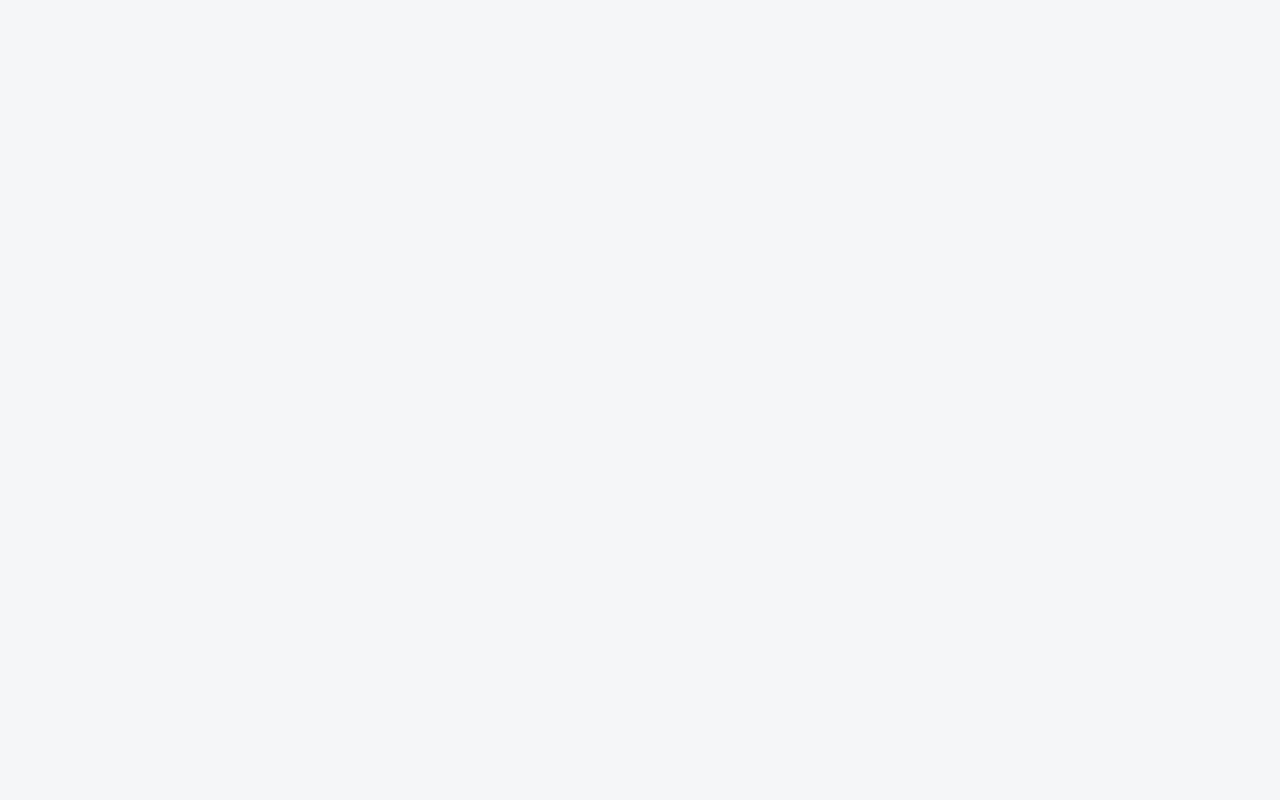
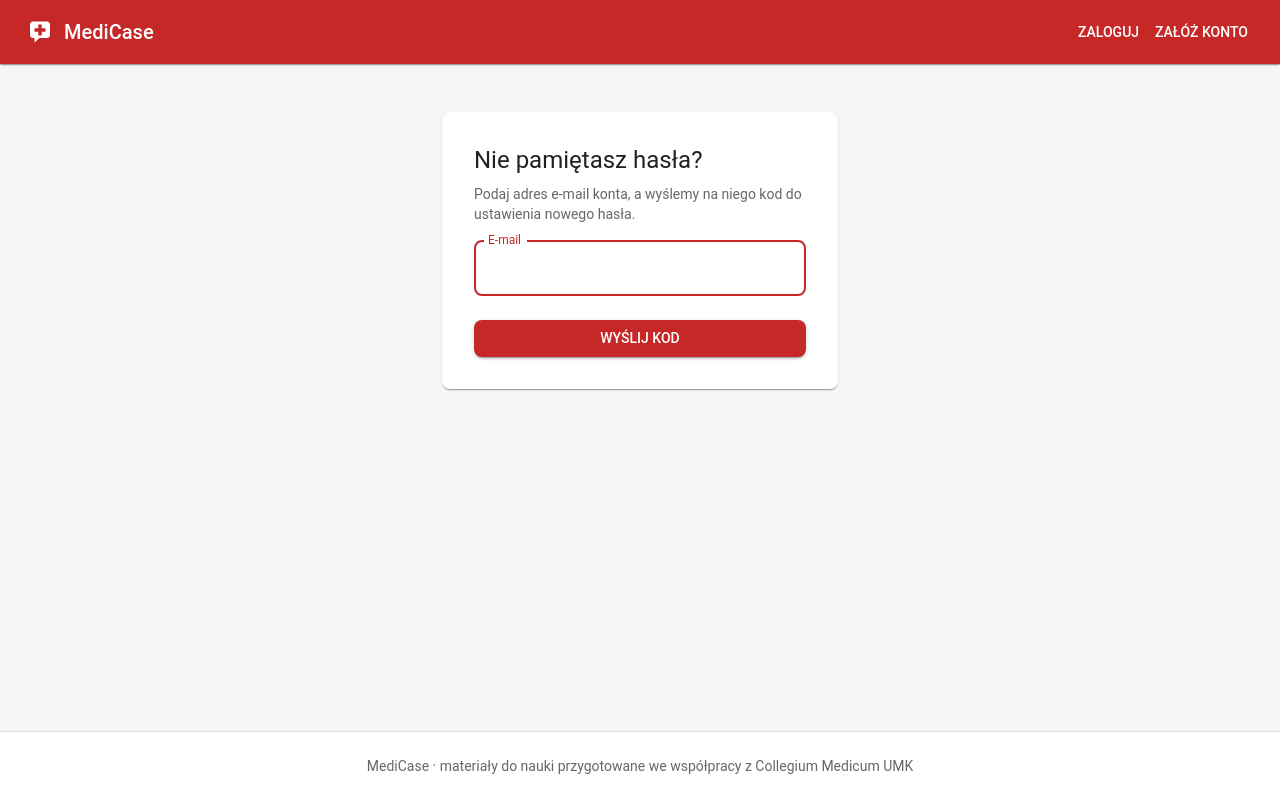
Before and after one commit to emilgruzalski/medi-case, a React (Vite) app in the folder frontend/: page /forgot-password in a window 1280 px wide. Before the commit this address had no page. Built offline with nearby package versions, Linux system fonts and the light colour scheme.

Commit message:
Reset forgotten passwords with Cognito

```diff
--- a/frontend/src/App.jsx
+++ b/frontend/src/App.jsx
@@ -6,6 +6,7 @@ import Home from './components/landing/Home';
 import Login from './components/user/Login';
 import Register from './components/user/Register';
 import ConfirmAccount from './components/user/ConfirmAccount';
+import ForgotPassword from './components/user/ForgotPassword';
 import SetLanguage from './components/user/SetLanguage';
 import Profile from './components/user/Profile';
 import Learning from './components/learning/Learning';
@@ -21,6 +22,7 @@ function App() {
         <Route path="login" element={<Login />} />
         <Route path="register" element={<Register />} />
         <Route path="confirm" element={<ConfirmAccount />} />
+        <Route path="forgot-password" element={<ForgotPassword />} />
         <Route element={<ProtectedRoute />}>
           <Route path="language" element={<SetLanguage />} />
           <Route path="learning" element={<Learning />} />
--- /dev/null
+++ b/frontend/src/components/user/ForgotPassword.jsx
@@ -0,0 +1,91 @@
+import { useState } from 'react';
+import { useNavigate } from 'react-router-dom';
+import { Alert, Box, Button, TextField, Typography } from '@mui/material';
+import FormCard from '../common/FormCard';
+import { confirmForgotPassword, forgotPassword } from '../../network/cognito';
+import { getErrorMessage } from '../../lib/errors';
+import { isValidEmail, validatePassword } from '../../lib/validation';
+
+const EMPTY_FORM = { email: '', code: '', password: '', confirmPassword: '' };
+
+function ForgotPassword() {
+  const [form, setForm] = useState(EMPTY_FORM);
+  const [codeSent, setCodeSent] = useState(false);
+  const [error, setError] = useState('');
+  const [loading, setLoading] = useState(false);
+  const navigate = useNavigate();
+
+  const handleChange = (event) => setForm({ ...form, [event.target.name]: event.target.value });
+  const email = form.email.trim().toLowerCase();
+
+  const run = async (action) => {
+    setLoading(true);
+    try {
+      await action();
+      setError('');
+    } catch (err) {
+      setError(getErrorMessage(err));
+    } finally {
+      setLoading(false);
+    }
+  };
+
+  const handleSendCode = (event) => {
+    event.preventDefault();
+    if (!isValidEmail(email)) {
+      setError('Podaj poprawny adres e-mail.');
+      return;
+    }
+    run(async () => {
+      await forgotPassword(email);
+      setCodeSent(true);
+    });
+  };
+
+  const handleReset = (event) => {
+    event.preventDefault();
+    const validationError = validatePassword(form.password, form.confirmPassword);
+    if (validationError) {
+      setError(validationError);
+      return;
+    }
+    run(async () => {
+      await confirmForgotPassword(email, form.code.trim(), form.password);
+      navigate('/login', { state: { passwordReset: true } });
+    });
+  };
+
+  return (
+    <FormCard title="Nie pamiętasz hasła?">
+      <Typography variant="body2" color="text.secondary">
+        {codeSent
+          ? 'Wysłaliśmy kod na Twój adres e-mail. Wpisz go razem z nowym hasłem.'
+          : 'Podaj adres e-mail konta, a wyślemy na niego kod do ustawienia nowego hasła.'}
+      </Typography>
+      {error && <Alert severity="error" sx={{ mt: 2 }}>{error}</Alert>}
+      {!codeSent ? (
+        <Box component="form" onSubmit={handleSendCode} noValidate>
+          <TextField label="E-mail" name="email" type="email" value={form.email} onChange={handleChange}
+            fullWidth margin="normal" autoComplete="email" autoFocus />
+          <Button type="submit" variant="contained" fullWidth sx={{ mt: 2 }} disabled={loading}>
+            Wyślij kod
+          </Button>
+        </Box>
+      ) : (
+        <Box component="form" onSubmit={handleReset} noValidate>
+          <TextField label="Kod" name="code" value={form.code} onChange={handleChange}
+            fullWidth margin="normal" autoComplete="one-time-code" autoFocus />
+          <TextField label="Nowe hasło" name="password" type="password" value={form.password} onChange={handleChange}
+            fullWidth margin="normal" autoComplete="new-password" />
+          <TextField label="Powtórz nowe hasło" name="confirmPassword" type="password" value={form.confirmPassword}
+            onChange={handleChange} fullWidth margin="normal" autoComplete="new-password" />
+          <Button type="submit" variant="contained" fullWidth sx={{ mt: 2 }} disabled={loading || !form.code.trim()}>
+            Ustaw nowe hasło
+          </Button>
+        </Box>
+      )}
+    </FormCard>
+  );
+}
+
+export default ForgotPassword;
--- a/frontend/src/components/user/Login.jsx
+++ b/frontend/src/components/user/Login.jsx
@@ -43,6 +43,9 @@ function Login() {
         {location.state?.confirmed && !error && (
           <Alert severity="success" sx={{ mb: 2 }}>Konto zostało potwierdzone. Możesz się zalogować.</Alert>
         )}
+        {location.state?.passwordReset && !error && (
+          <Alert severity="success" sx={{ mb: 2 }}>Hasło zostało zmienione. Zaloguj się nowym hasłem.</Alert>
+        )}
         {error && <Alert severity="error" sx={{ mb: 2 }}>{error}</Alert>}
         <TextField label="E-mail" name="email" type="email" value={form.email} onChange={handleChange}
           fullWidth margin="normal" autoComplete="email" autoFocus />
@@ -53,6 +56,9 @@ function Login() {
         </Button>
       </Box>
       <Typography variant="body2" sx={{ mt: 2 }}>
+        <Link component={RouterLink} to="/forgot-password">Nie pamiętasz hasła?</Link>
+      </Typography>
+      <Typography variant="body2" sx={{ mt: 1 }}>
         Nie masz konta? <Link component={RouterLink} to="/register">Zarejestruj się</Link>
       </Typography>
     </FormCard>
--- a/frontend/src/network/cognito.ts
+++ b/frontend/src/network/cognito.ts
@@ -79,3 +79,8 @@ export const changePassword = (accessToken: string, previousPassword: string, pr
   call('ChangePassword', { AccessToken: accessToken, PreviousPassword: previousPassword, ProposedPassword: proposedPassword });
 
 export const revokeToken = (refreshToken: string) => call('RevokeToken', { ClientId: CLIENT_ID, Token: refreshToken });
+
+export const forgotPassword = (email: string) => call('ForgotPassword', { ClientId: CLIENT_ID, Username: email });
+
+export const confirmForgotPassword = (email: string, code: string, password: string) =>
+  call('ConfirmForgotPassword', { ClientId: CLIENT_ID, Username: email, ConfirmationCode: code, Password: password });
```
